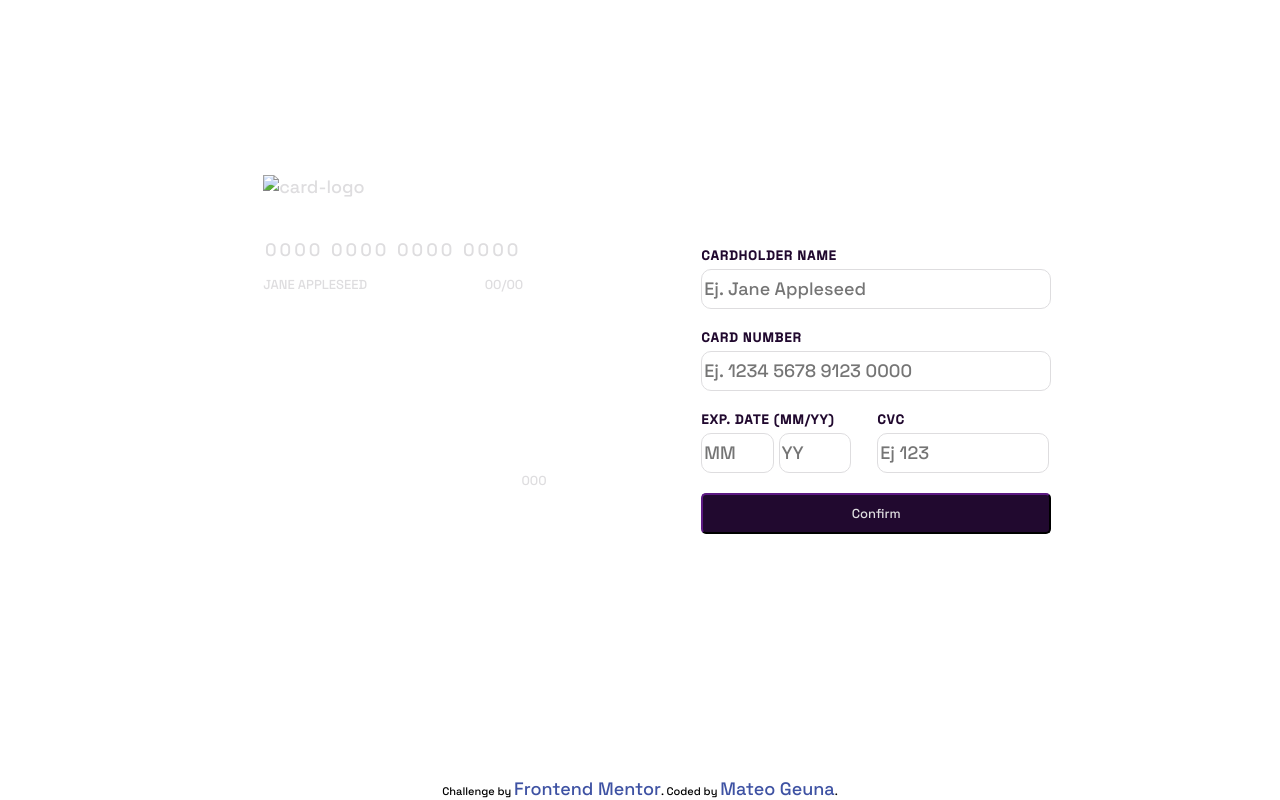
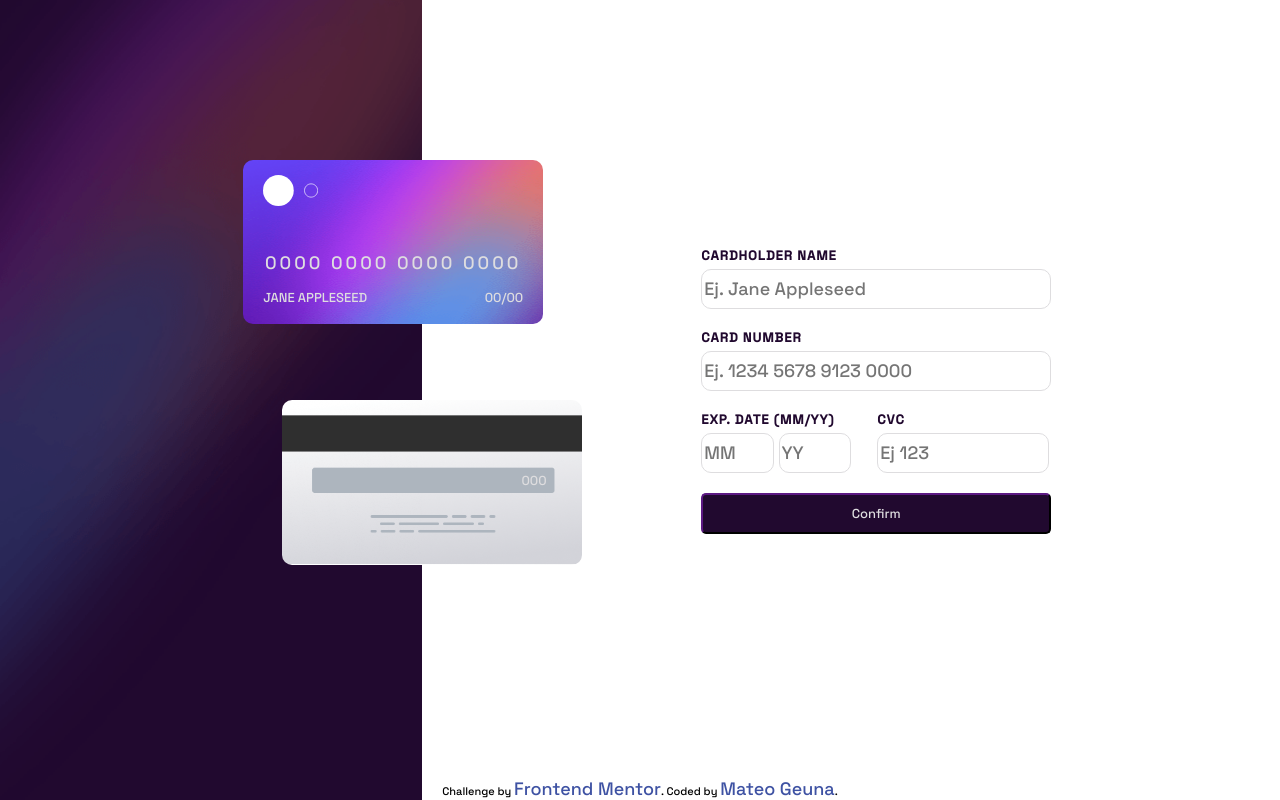
Before and after one commit to MateoGeuna/frontendmentor-cards, a plain HTML site: page index.html in a window 1280 px wide. Drawn offline with Linux system fonts and the light colour scheme; the site is published under a folder, as on GitHub Pages, so addresses that start at the root find nothing.

Commit message:
fix: paths images

```diff
--- a/css/index.css
+++ b/css/index.css
@@ -34,14 +34,14 @@ main {
 
 main section.section-left {
     flex-basis: 33%;
-    background-image: url("/images/bg-main-desktop.png");
+    background-image: url("../images/bg-main-desktop.png");
     background-size: cover;
 }
 
 div.card.card-front {
     top: 20%;
     left: 19%;
-    background-image: url(/images/bg-card-front.png);
+    background-image: url("../images/bg-card-front.png");
     background-position: 50% 25%;
     width: 300px;
     height: 164.42px;
@@ -78,7 +78,7 @@ section.section-left div.card-back {
     height: 164.64px;
     position: absolute;
     border-radius: 10px;
-    background-image: url(/images/bg-card-back.png);
+    background-image: url("../images/bg-card-back.png");
     display: flex;
     align-content: flex-end;
     align-items: flex-end;
--- a/index.html
+++ b/index.html
@@ -15,7 +15,7 @@
   <main>
     <section class="section-left">
       <div class="card card-front">
-        <img class="card-logo" src="/images/card-logo.svg" alt="card-logo">
+        <img class="card-logo" src="./images/card-logo.svg" alt="card-logo">
         <p class="numbers" id="mask-card-number">0000 0000 0000 0000</p>
         <div class="name-exp">
           <p id="mask-card-name">JANE APPLESEED</p>
--- a/js/index.js
+++ b/js/index.js
@@ -158,7 +158,7 @@ function maskCreditCardNumber(number) {
 function successNewCard(message) {
     successCard.innerHTML = `
         <div class="new-card">
-            <img class="icon-complete" src="/images/icon-complete.svg" alt="icon-complete">
+            <img class="icon-complete" src="./images/icon-complete.svg" alt="icon-complete">
             <div class="p">
                 <p class="first">
                     THANK YOU!
```
